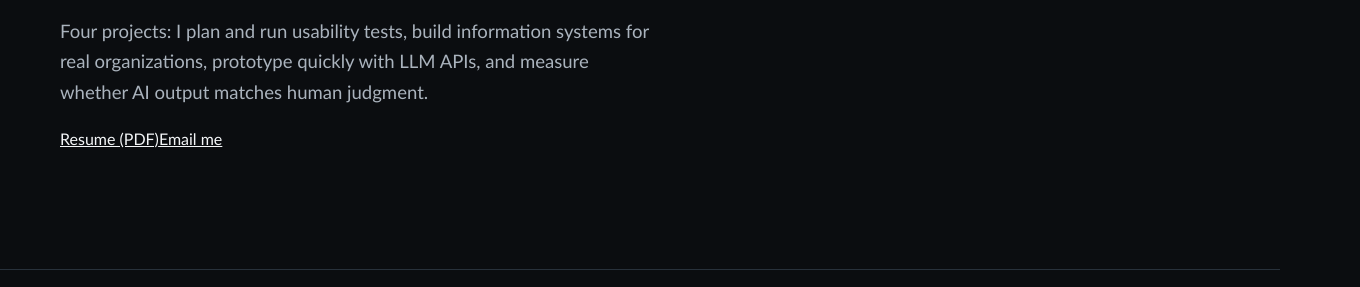
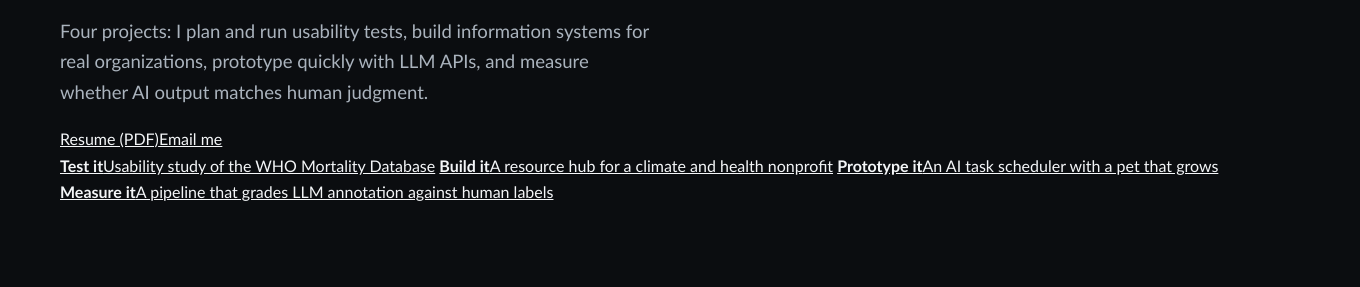
Before and after one commit to cavendernat/portfolio, a plain HTML site: page index.html in a window 1280 px wide. Shown: the part 513-800 px from the top of the page, 1360 px wide, since content can reach past the window. Drawn offline with Linux system fonts and the light colour scheme; files that its build step writes are made by us from their sources.

Commit message:
Add files via upload

```diff
--- a/index.html
+++ b/index.html
@@ -21,8 +21,14 @@
   <p class="lede">I’m a master’s graduate in Information Science (UNC Chapel Hill) looking for work in UX research, interface design, or data analysis.</p>
   <p class="sub">Four projects: I plan and run usability tests, build information systems for real organizations, prototype quickly with LLM APIs, and measure whether AI output matches human judgment.</p>
   <div class="btns"><a class="btn main" href="Nathan_Cavender_Resume.pdf">Resume (PDF)</a><a class="btn" href="mailto:cavender.nat@gmail.com">Email me</a></div>
+  <div class="thread" id="projects">
+    <a href="who.html"><b>Test it</b><span>Usability study of the WHO Mortality Database</span></a>
+    <a href="hub.html"><b>Build it</b><span>A resource hub for a climate and health nonprofit</span></a>
+    <a href="tamer.html"><b>Prototype it</b><span>An AI task scheduler with a pet that grows</span></a>
+    <a href="annotation.html"><b>Measure it</b><span>A pipeline that grades LLM annotation against human labels</span></a>
+  </div>
 </div>
-<section class="proj" id="projects"><div class="wrap">
+<section class="proj" id="work-cards" hidden><div class="wrap">
   <h2>Selected work</h2>
   <div class="cards">
 <a class="card" href="who.html"><div class="thumb"><img src="images/who-task1-chart.jpg" alt="WHO Mortality Database chart used in the usability study" loading="lazy"></div><div class="body"><span class="tag">Usability testing · Team project</span><h3>Five students, three tasks, one database where nobody could find “renal.”</h3><p>A usability study of the WHO Mortality Database, from test plan to findings. No one answered the kidney-disease task fully correctly.</p><span class="go">Read the case study &rarr;</span></div></a>
```
